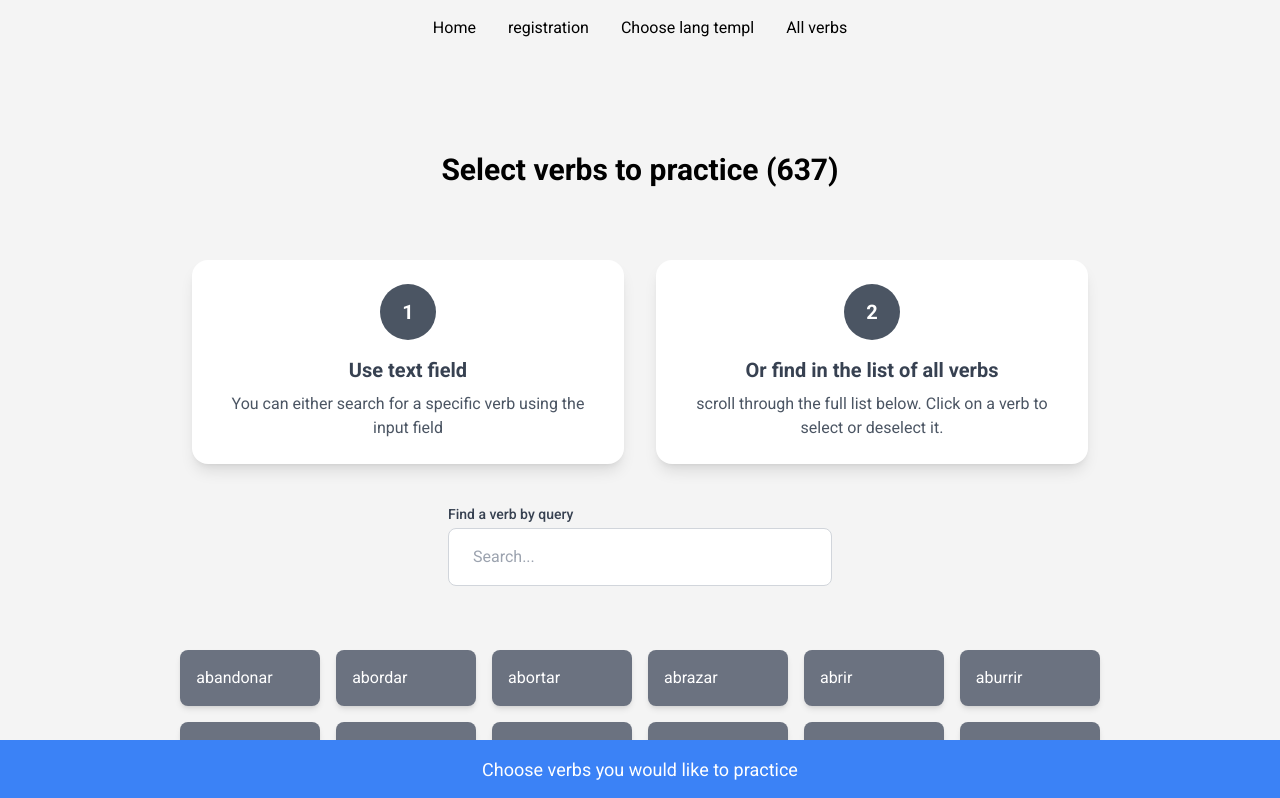
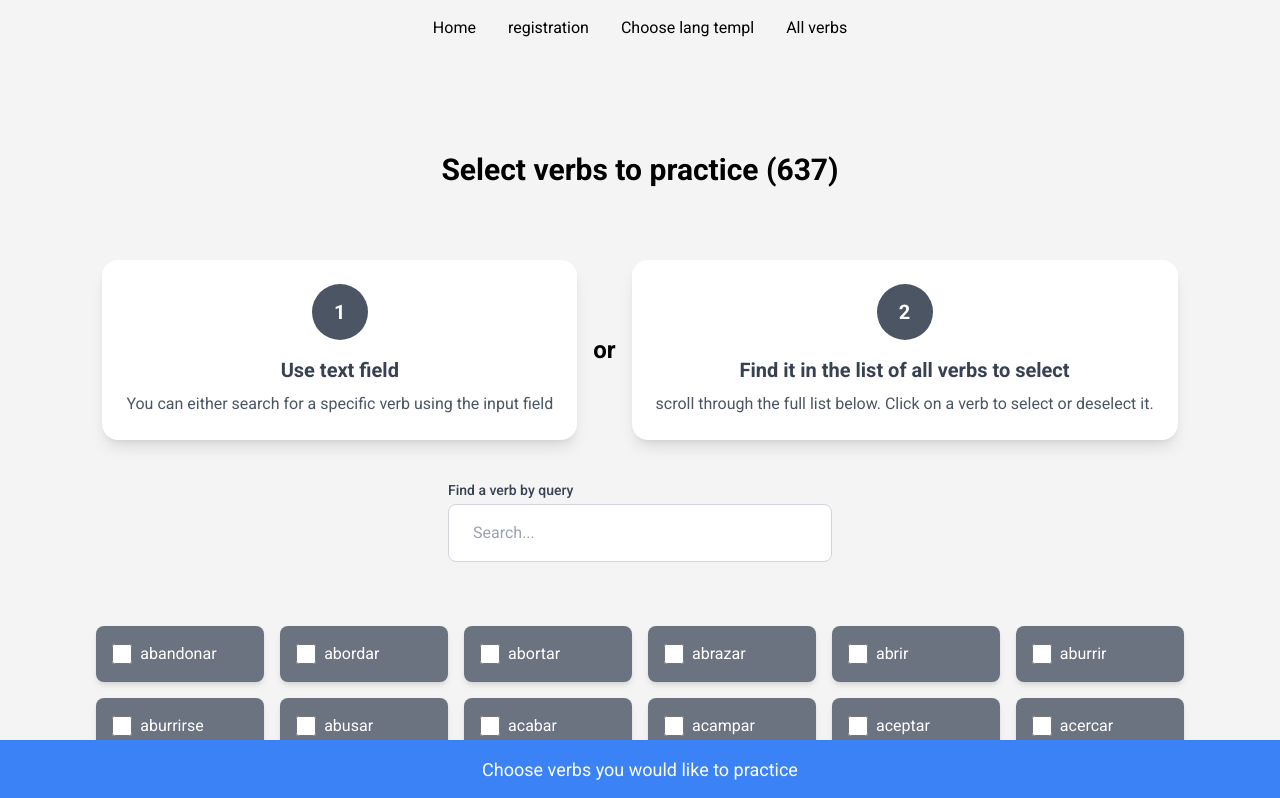
Before and after one commit to randomhero177/conjugate-me, a Next.js app: page /all-verbs in a window 1280 px wide. Shown: the top 798 px of the page. Built offline with nearby package versions, Linux system fonts and the light colour scheme.

Commit message:
CME-27: improve all-verbs page

```diff
--- a/src/app/all-verbs/page.tsx
+++ b/src/app/all-verbs/page.tsx
@@ -85,7 +85,7 @@ export default function AllVerbsPage() {
           </button>
         )}
       </div>
-      <div className="max-w-4xl grid gap-8 sm:grid-cols-1 md:grid-cols-2">
+      <div className="flex items-center">
         <div className="group">
           <div className="p-6 bg-white shadow-lg rounded-2xl flex flex-col items-center transition-transform transform hover:scale-105">
             <div className="mb-4 w-14 h-14 flex items-center justify-center text-xl font-semibold text-white bg-gray-600 rounded-full transition-colors duration-300 group-hover:bg-gray-900">
@@ -99,6 +99,7 @@ export default function AllVerbsPage() {
             </p>
           </div>
         </div>
+        <div className="px-4 text-2xl font-bold">or</div>
 
         <div className="group">
           <div className="p-6 bg-white shadow-lg rounded-2xl flex flex-col items-center transition-transform transform hover:scale-105">
@@ -106,7 +107,7 @@ export default function AllVerbsPage() {
               2
             </div>
             <h2 className="text-xl font-semibold text-gray-700 mb-2">
-              Or find in the list of all verbs
+              Find it in the list of all verbs to select
             </h2>
             <p className="text-gray-600 text-center">
               scroll through the full list below. Click on a verb to select or
@@ -138,8 +139,14 @@ export default function AllVerbsPage() {
               className="p-4 bg-gray-500 rounded-lg shadow-md flex items-center cursor-pointer text-white"
               onClick={() => selectVerb(item)}
             >
+              <input
+                type="checkbox"
+                checked={selectedVerbs.includes(item)}
+                readOnly
+                className="h-5 w-5 mr-2 text-blue-600 bg-white border-gray-300 rounded focus:ring-2 focus:ring-blue-500"
+              />
               {item}
-              {isVerbAdded(item) && (
+              {/*{isVerbAdded(item) && (
                 <span className="ml-2">
                   <svg
                     xmlns="http://www.w3.org/2000/svg"
@@ -156,7 +163,7 @@ export default function AllVerbsPage() {
                     />
                   </svg>
                 </span>
-              )}
+              )}*/}
             </li>
           ),
         )}
--- a/src/components/UiChooseList.tsx
+++ b/src/components/UiChooseList.tsx
@@ -25,8 +25,14 @@ const UiChooseList = ({ options, selectedOptions, onChange }: Props) => {
           className="p-4 bg-gray-500 rounded-lg shadow-md flex items-center cursor-pointer text-white"
           onClick={() => handleChange(option)}
         >
+          <input
+            type="checkbox"
+            checked={isActive(option)}
+            readOnly
+            className="h-5 w-5 mr-2 text-blue-600 bg-white border-gray-300 rounded focus:ring-2 focus:ring-blue-500"
+          />
           {option}
-          {isActive(option) && (
+          {/*{isActive(option) && (
             <span className="ml-2">
               <svg
                 xmlns="http://www.w3.org/2000/svg"
@@ -43,7 +49,7 @@ const UiChooseList = ({ options, selectedOptions, onChange }: Props) => {
                 />
               </svg>
             </span>
-          )}
+          )}*/}
         </li>
       ))}
     </ul>
--- a/src/components/UiCombobox.tsx
+++ b/src/components/UiCombobox.tsx
@@ -88,7 +88,7 @@ const UiCombobox = ({
     if (onChange) onChange(updatedSelection);
   };
 
-  const removeSelected = (index) => {
+  const removeSelected = (index: number) => {
     const updatedSelection = selectedOptions.filter((_, i) => i !== index);
     if (onChange) onChange(updatedSelection);
   };
```
